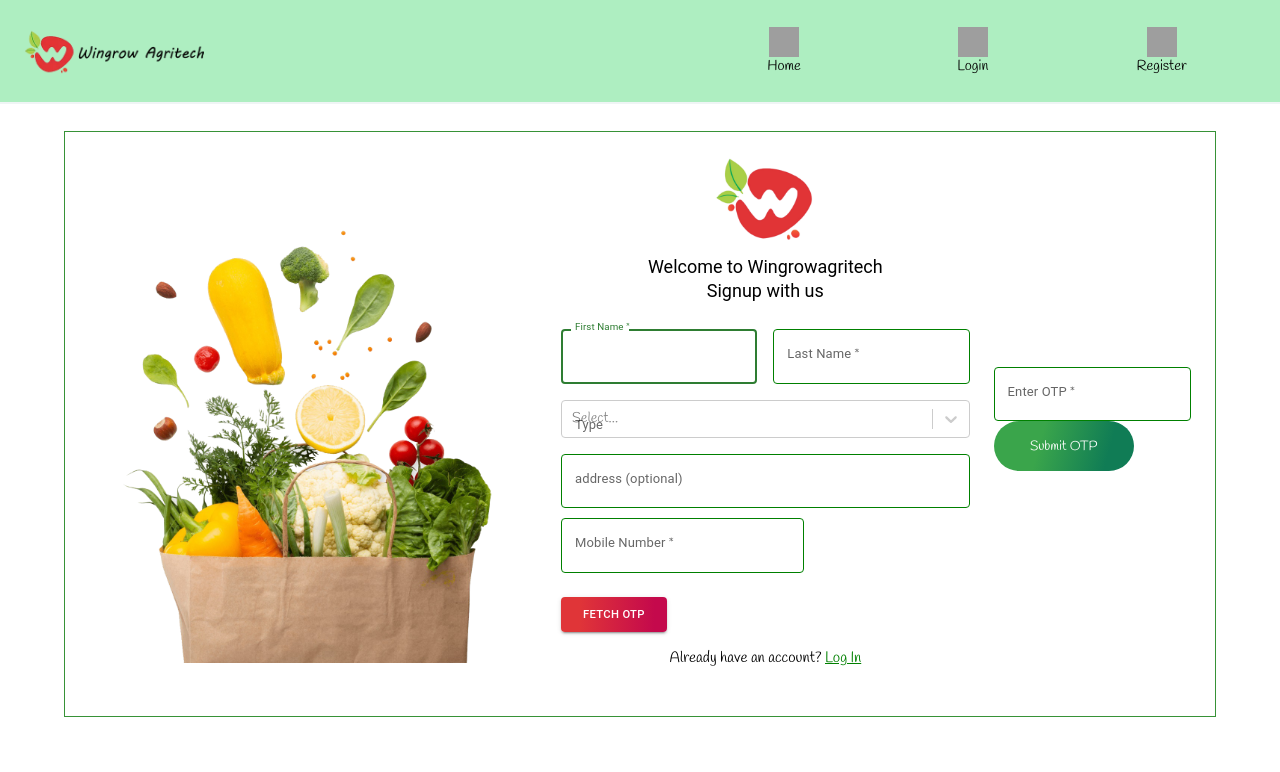
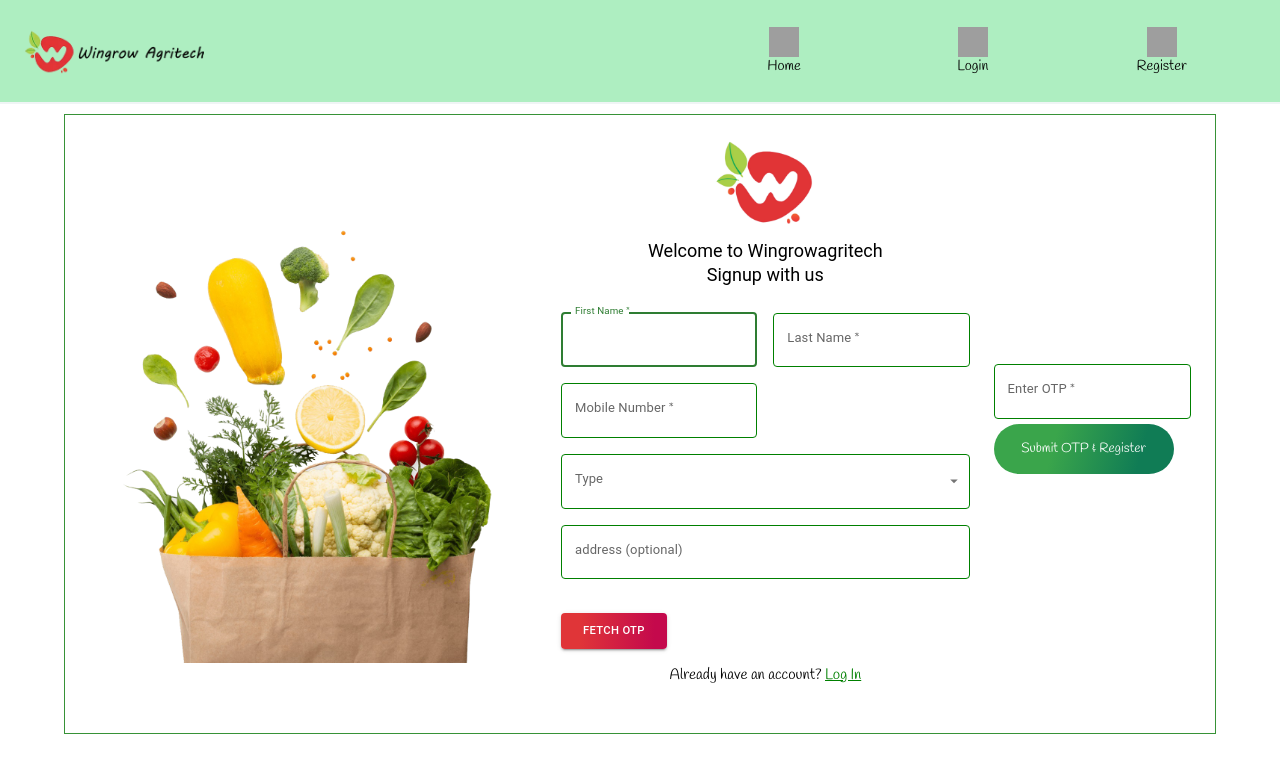
Before and after one commit to vrindaborkar/agritech, a React (Create React App) app in the folder client/: page /register in a window 1280 px wide. Shown: the top 772 px of the page. Built offline with nearby package versions, Linux system fonts and the light colour scheme; grey boxes are pictures that could not be loaded.

Commit message:
done changes to register button and select prop

```diff
--- a/client/src/Routes/Register.js
+++ b/client/src/Routes/Register.js
@@ -6,7 +6,7 @@
 import InputLabel from "@mui/material/InputLabel";
 import MenuItem from "@mui/material/MenuItem";
 import FormControl from "@mui/material/FormControl";
-//import Select from "@mui/material/Select";
+import Select from "@mui/material/Select";
 import { Link, useNavigate } from "react-router-dom";
 import AuthService from "../services/auth.service";
 import { WithContext as ReactTags } from "react-tag-input";
@@ -14,7 +14,7 @@
 import { ToastContainer, toast } from "react-toastify";
 import "react-toastify/dist/ReactToastify.css";
 import firebase from "./firebase";
-import Select from 'react-select';
+//import Select from 'react-select';
 const user = AuthService.getCurrentUser();
 
 const KeyCodes = {
@@ -25,7 +25,7 @@
 
 const delimiters = [KeyCodes.comma, KeyCodes.enter,KeyCodes.space];
 
-export default function Register() {
+export default function Register({t,languages}) {
   useEffect(() => {
     if (!!user) {
       AuthService.logout();
@@ -371,6 +371,22 @@
                   className="textfield"
                 />
               </Grid>
+              <Grid item xs={6}  >
+                <TextField
+                  inputlabelprops={{
+                    style: { fontSize: 14, fontFamily: "monospace" },
+                  }}
+                  required
+                  fullWidth
+                  id="phone"
+                  label="Mobile Number"
+                  name="phone"
+                  value={data.phone}
+                  onChange={handleChange}
+                  color="success"
+                  className="textfield"
+                />
+              </Grid>
 
 
               <Grid item xs={12}>
@@ -532,22 +548,7 @@
                 {error}
               </h3>
             )}
-            <Grid item xs={12} sm={6} >
-                <TextField
-                  inputlabelprops={{
-                    style: { fontSize: 14, fontFamily: "monospace" },
-                  }}
-                  required
-                  fullWidth
-                  id="phone"
-                  label="Mobile Number"
-                  name="phone"
-                  value={data.phone}
-                  onChange={handleChange}
-                  color="success"
-                  className="textfield"
-                />
-              </Grid>
+
               <Grid  >
               <Button
               type="submit"
@@ -590,7 +591,7 @@
                 />
               </Grid>
               <button className="forgot-btn" type="submit">
-                Submit OTP
+                Submit OTP & Register
               </button>
             </form>
 
--- a/client/src/styles/Styles.css
+++ b/client/src/styles/Styles.css
@@ -751,13 +751,13 @@
 }
 
 .forgot-btn {
-  width: 140px !important;
+  width: 180px !important;
   height: 50px;
   color: #fff;
   border: none;
   background: linear-gradient(105.42deg, #3AA54B 33.61%, #107C55 80.31%);
   border-radius: 50px !important;
-  margin: 0 auto 10px;
+  margin: 5px auto 10px;
 }
 
 .congrats-container{
```
